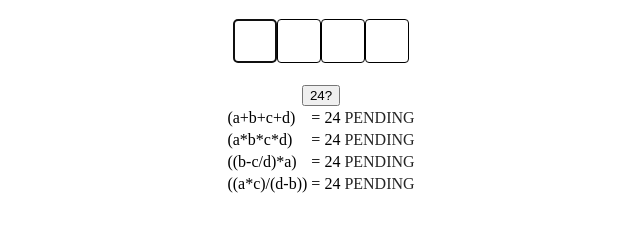
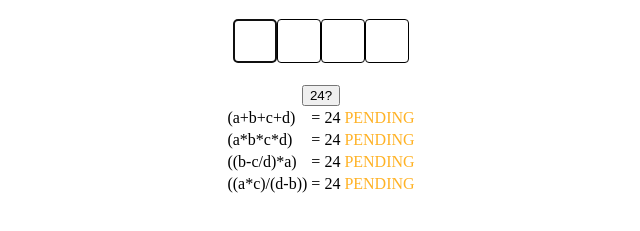
Before and after one commit to ha6icht/24game, a plain HTML site: page index.html in a window 1280 px wide. Shown: the part 69-300 px from the top of the page, without its empty margins (319-959 px from the left). Drawn offline with Linux system fonts and the light colour scheme.

Commit message:
Uncomment in class selector .is-true key color with value orange

```diff
--- a/style.css
+++ b/style.css
@@ -42,7 +42,7 @@ h1{
 /*}*/
 .is-true{
   text-transform: uppercase;
-  /*color: orange;*/
+  color: orange;
   animation-name: blink;
   animation-duration: 3200ms;
   animation-iteration-count: infinite;
```
